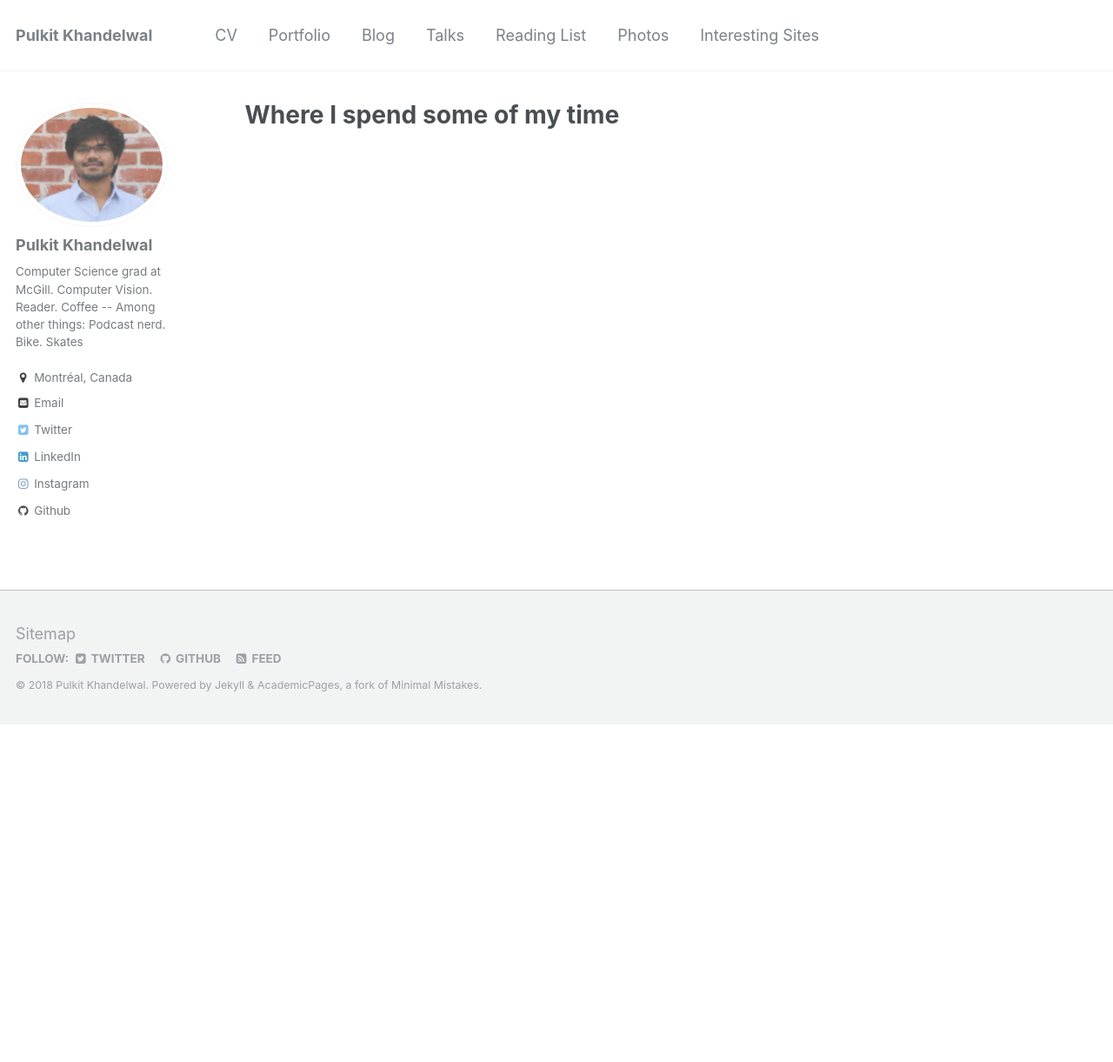
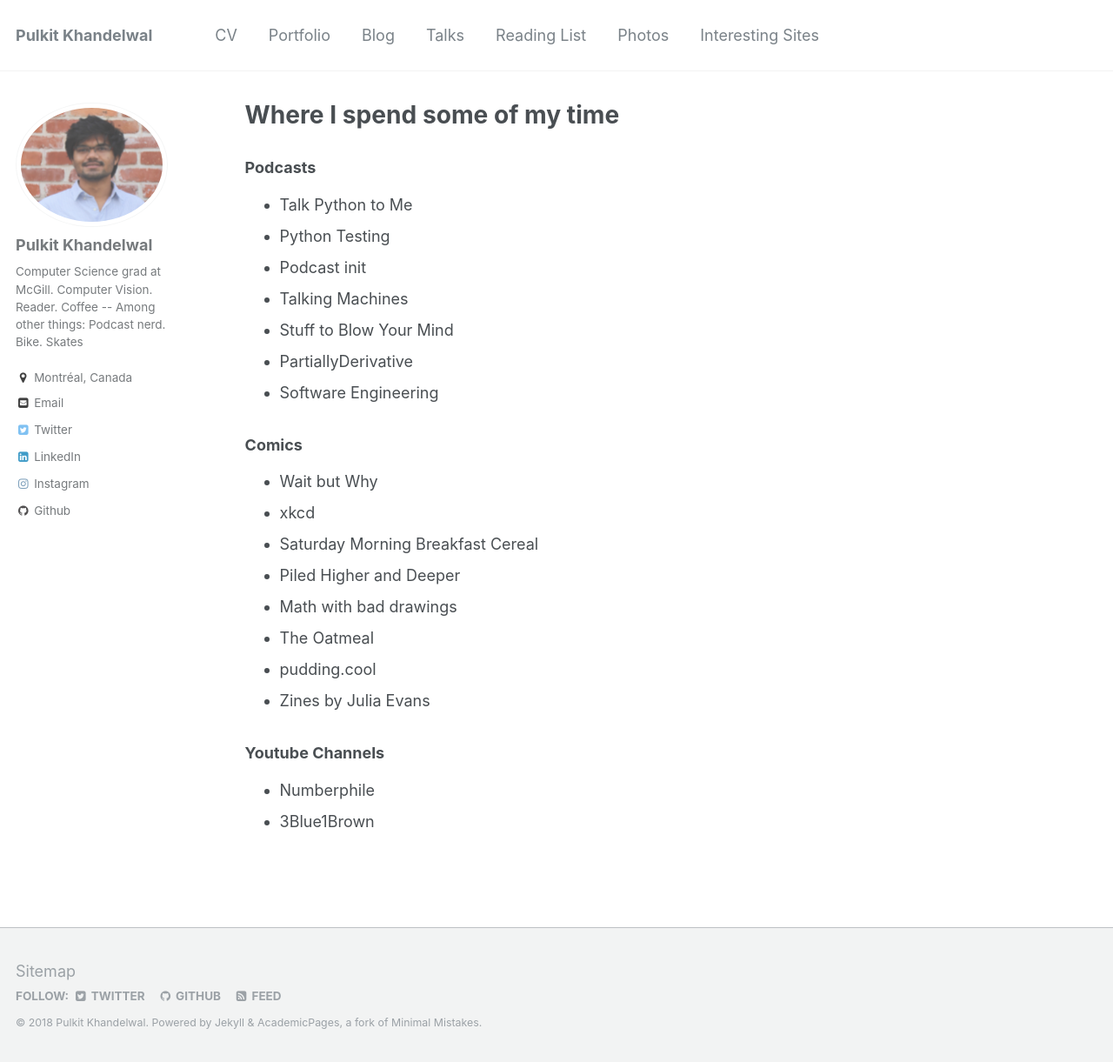
Before and after one commit to Pulkit-Khandelwal/pulkit-khandelwal.github.io, a Jekyll site: the page built from _pages/websites.md, in a window 1280 px wide and 1221 px high. Shown: the whole window at 87% size. Built offline with Jekyll 4.4.1, drawn with Linux system fonts in a browser that asks for light colours.

Commit message:
Update websites.md

```diff
--- a/_pages/websites.md
+++ b/_pages/websites.md
@@ -4,3 +4,28 @@
 permalink: /websites/
 author_profile: true
 ---
+
+### Podcasts
+* Talk Python to Me
+* Python Testing
+* Podcast init
+* Talking Machines
+* Stuff to Blow Your Mind
+* PartiallyDerivative
+* Software Engineering
+
+
+### Comics
+* Wait but Why
+* xkcd
+* Saturday Morning Breakfast Cereal
+* Piled Higher and Deeper
+* Math with bad drawings
+* The Oatmeal
+* pudding.cool
+* Zines by Julia Evans
+
+
+### Youtube Channels
+* Numberphile
+* 3Blue1Brown
```
